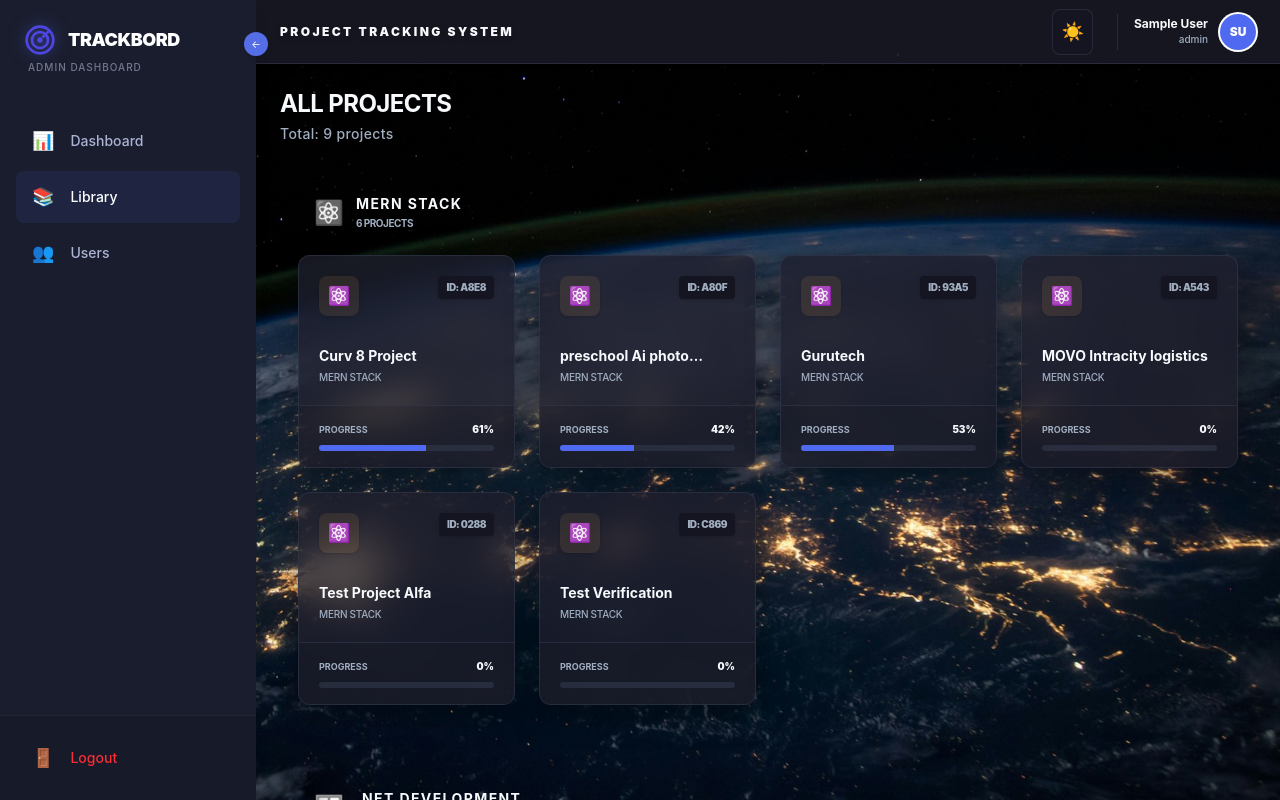
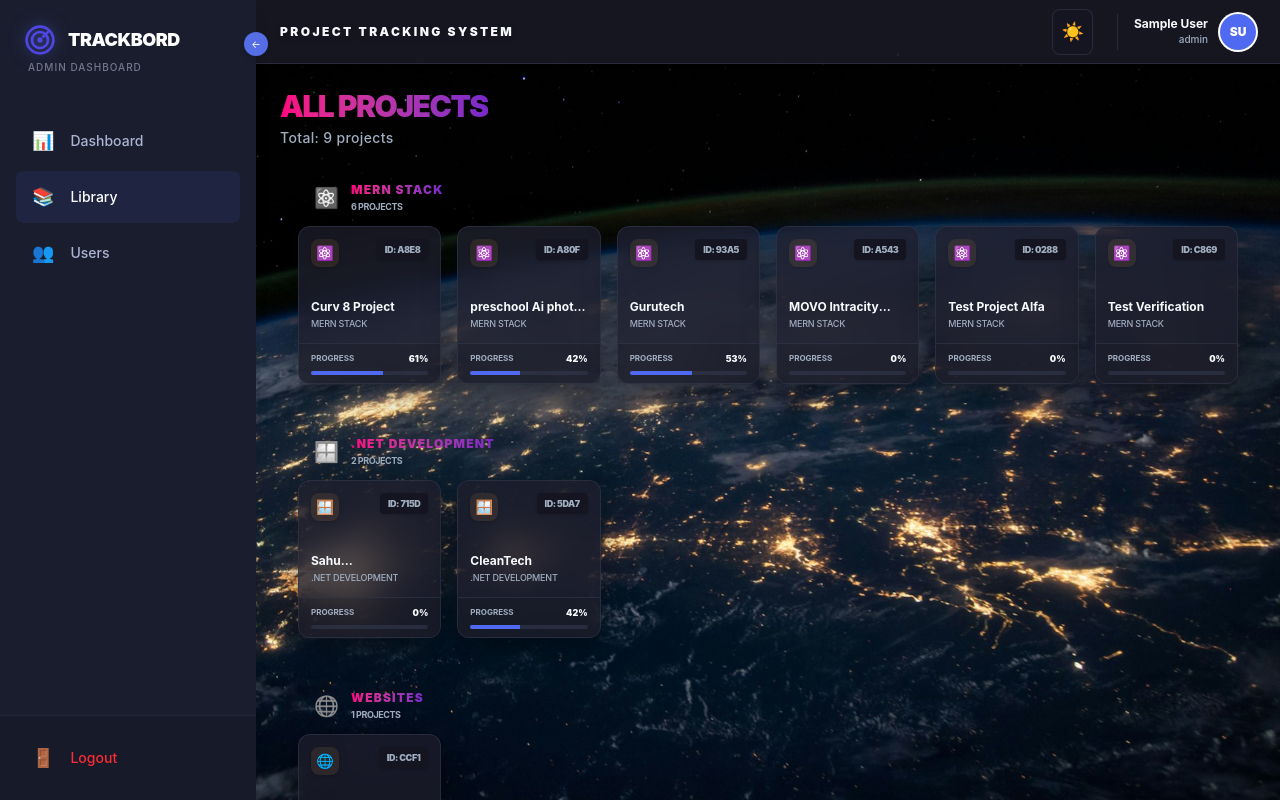
Before and after one commit to Yash-vaidya/project-management-system, a React (Vite) app: page /projects in a window 1280 px wide. Built offline with nearby package versions, Linux system fonts and the light colour scheme; data requests are answered from the project's data file; sample sign-in values are in the browser's storage.

Commit message:
heading color change

```diff
--- a/src/components/MultiTableViewer.jsx
+++ b/src/components/MultiTableViewer.jsx
@@ -174,7 +174,7 @@ function MultiTableViewer({ tablesData, title = "Table", onSave, toggleSidebar,
           <div className="w-20 h-20 bg-[var(--primary-color)]/10 rounded-full flex items-center justify-center text-4xl mb-6">
             {title === "MOM" ? "📝" : "🗓️"}
           </div>
-          <h3 className="text-lg font-bold text-[var(--text-primary)] mb-2">No {title} Data Detected</h3>
+          <h3 className="text-lg font-black bg-gradient-to-r from-[#FF0080] to-[#7928CA] bg-clip-text text-transparent mb-2">No {title} Data Detected</h3>
           <p className="text-sm text-[var(--text-secondary)] max-w-sm mb-8 font-medium">
             Initialize a new data vector to begin tracking {title} parameters for this project node.
           </p>
--- a/src/pages/Projects.jsx
+++ b/src/pages/Projects.jsx
@@ -12,7 +12,7 @@ function Projects({ toggleSidebar, isSidebarCollapsed }) {
   const [editingProject, setEditingProject] = useState(null);
   const { addToast } = useToast();
 
-  const ITEMS_PER_PAGE = 6;
+  const ITEMS_PER_PAGE = 12;
 
   const fetchProjects = () => {
     fetch("http://localhost:5000/projects")
@@ -99,21 +99,21 @@ function Projects({ toggleSidebar, isSidebarCollapsed }) {
   };
 
   const categories = [
-    { id: "mern", name: "MERN Stack", icon: "⚛️" },
-    { id: "dotnet", name: ".NET Development", icon: "🪟" },
-    { id: "website", name: "Websites", icon: "🌐" }
+    { id: "mern", name: "MERN Stack", icon: "⚛️", gradient: "from-[#FF0080] to-[#7928CA]" },
+    { id: "dotnet", name: ".NET Development", icon: "🪟", gradient: "from-[#FF0080] to-[#7928CA]" },
+    { id: "website", name: "Websites", icon: "🌐", gradient: "from-[#FF0080] to-[#7928CA]" }
   ];
 
   return (
     <div className="max-w-[1600px] mx-auto animate-fadeIn">
-      <div className="flex items-center justify-between mb-8">
+      <div className="flex items-center justify-between mb-4">
         <div>
-          <h1 className="text-2xl font-bold text-[var(--text-primary)] tracking-tight uppercase">All Projects</h1>
+          <h1 className="text-3xl font-black bg-gradient-to-r from-[#FF0080] to-[#7928CA] bg-clip-text text-transparent tracking-tighter uppercase">All Projects</h1>
           <p className="text-sm text-[var(--text-secondary)] mt-1 font-medium tracking-wide">Total: {projects.length} projects</p>
         </div>
       </div>
 
-      <div className="flex flex-col gap-12">
+      <div className="flex flex-col gap-4">
           {categories.map((cat) => {
             const catProjects = projects.filter(p => p.type === cat.id).map(p => {
                const metrics = calculateMetrics(p.taskSheet);
@@ -135,20 +135,20 @@ function Projects({ toggleSidebar, isSidebarCollapsed }) {
                 onDrop={(e) => handleDrop(e, cat.id)}
               >
                 {/* Category Header */}
-                <div className="flex items-center justify-between mb-6 px-4">
+                <div className="flex items-center justify-between mb-3 px-4">
                   <div className="flex items-center gap-3">
-                    <span className="text-2xl grayscale group-hover:grayscale-0 transition-all duration-300">{cat.icon}</span>
+                    <span className="text-xl grayscale group-hover:grayscale-0 transition-all duration-300">{cat.icon}</span>
                     <div>
-                      <h2 className="text-sm font-bold text-[var(--text-primary)] uppercase tracking-widest">
+                      <h2 className={`text-xs font-black bg-gradient-to-r ${cat.gradient} bg-clip-text text-transparent uppercase tracking-widest`}>
                         {cat.name}
                       </h2>
-                      <p className="text-[10px] font-bold text-[var(--text-secondary)] uppercase tracking-tighter mt-0.5">{catProjects.length} projects</p>
+                      <p className="text-[9px] font-bold text-[var(--text-secondary)] uppercase tracking-tighter mt-0.5">{catProjects.length} projects</p>
                     </div>
                   </div>
                 </div>
 
                 {/* Project Grid */}
-                <div className="grid grid-cols-1 md:grid-cols-2 xl:grid-cols-4 gap-6">
+                <div className="grid grid-cols-1 md:grid-cols-3 xl:grid-cols-6 gap-4">
                   {paginatedProjects.length > 0 ? (
                     paginatedProjects.map((proj) => (
                       <div
@@ -158,13 +158,13 @@ function Projects({ toggleSidebar, isSidebarCollapsed }) {
                         onDragStart={(e) => e.dataTransfer.setData("projectId", proj.id.toString())}
                         className="card-saas p-0 group cursor-pointer flex flex-col h-full hover:-translate-y-1"
                       >
-                        <div className="p-5 flex-1">
-                           <div className="flex justify-between items-start mb-4">
-                             <div className={`w-10 h-10 rounded-lg flex items-center justify-center text-lg shadow-sm ${proj.progress > 80 ? 'bg-[var(--success)]/10 text-[var(--success)]' : 'bg-[var(--warning)]/10 text-[var(--warning)]'}`}>
+                        <div className="p-3 flex-1">
+                           <div className="flex justify-between items-start mb-2">
+                             <div className={`w-7 h-7 rounded-lg flex items-center justify-center text-sm shadow-sm ${proj.progress > 80 ? 'bg-[var(--success)]/10 text-[var(--success)]' : 'bg-[var(--warning)]/10 text-[var(--warning)]'}`}>
                                {cat.icon}
                              </div>
                              <div className="flex flex-col items-end gap-2">
-                               <span className="text-[10px] font-black text-[var(--text-secondary)] uppercase bg-[var(--bg-color)] px-2 py-1 rounded tracking-tighter shadow-sm">ID: {proj.id}</span>
+                               <span className="text-[9px] font-black text-[var(--text-secondary)] uppercase bg-[var(--bg-color)] px-2 py-1 rounded tracking-tighter shadow-sm">ID: {proj.id}</span>
                                <div className="flex gap-1 opacity-0 group-hover:opacity-100 transition-all">
                                  <button
                                    onClick={(e) => {
@@ -189,16 +189,16 @@ function Projects({ toggleSidebar, isSidebarCollapsed }) {
                                </div>
                              </div>
                            </div>
-                           <h3 className="text-sm font-bold text-[var(--text-primary)] group-hover:text-[var(--primary-color)] transition-colors line-clamp-1">{proj.name}</h3>
-                           <p className="text-[10px] text-[var(--text-secondary)] font-medium mt-1 uppercase tracking-tight">{categories.find(c => c.id === proj.type)?.name || 'MERN Stack'}</p>
+                           <h3 className="text-xs font-bold text-[var(--text-primary)] group-hover:text-[var(--primary-color)] transition-colors line-clamp-1">{proj.name}</h3>
+                           <p className="text-[9px] text-[var(--text-secondary)] font-medium mt-0.5 uppercase tracking-tight">{categories.find(c => c.id === proj.type)?.name || 'MERN Stack'}</p>
                         </div>
 
-                        <div className="px-5 py-4 border-t border-[var(--border-color)] bg-[var(--bg-color)]/20">
-                           <div className="flex justify-between items-center mb-2">
-                             <span className="text-[9px] font-bold text-[var(--text-secondary)] uppercase">Progress</span>
-                             <span className="text-[10px] font-black text-[var(--text-primary)]">{proj.progress}%</span>
+                        <div className="px-3 py-2 border-t border-[var(--border-color)] bg-[var(--bg-color)]/20">
+                           <div className="flex justify-between items-center mb-1.5">
+                             <span className="text-[8px] font-bold text-[var(--text-secondary)] uppercase">Progress</span>
+                             <span className="text-[9px] font-black text-[var(--text-primary)]">{proj.progress}%</span>
                            </div>
-                           <div className="w-full h-1.5 bg-[var(--border-color)] rounded-full overflow-hidden">
+                           <div className="w-full h-1 bg-[var(--border-color)] rounded-full overflow-hidden">
                              <div
                                className={`h-full transition-all duration-1000 ${proj.progress > 80 ? 'bg-[var(--success)]' : 'bg-[var(--primary-color)]'}`}
                                style={{ width: `${proj.progress}%` }}
@@ -242,7 +242,7 @@ function Projects({ toggleSidebar, isSidebarCollapsed }) {
         <div className="fixed inset-0 bg-black/60 backdrop-blur-md z-[9999] flex items-center justify-center p-4 animate-in fade-in duration-200">
           <div className="card-saas p-0 w-full max-w-[400px] overflow-hidden shadow-2xl animate-in zoom-in-95 duration-200">
             <div className="p-6 bg-[var(--bg-color)]/30 border-b border-[var(--border-color)] flex justify-between items-center">
-              <h3 className="text-lg font-bold text-[var(--text-primary)] tracking-tight uppercase">Edit Project</h3>
+              <h3 className="text-lg font-black bg-gradient-to-r from-[#FF0080] to-[#7928CA] bg-clip-text text-transparent tracking-tight uppercase">Edit Project</h3>
               <button onClick={() => setEditingProject(null)} className="text-[var(--text-secondary)] hover:text-[var(--text-primary)] transition-colors">✕</button>
             </div>
 
```
Also changed, not shown: src/components/BookLayout.jsx (+7 -7 lines), src/components/TaskSheetViewer.jsx (+5 -5 lines), 1 other file (tests, documents, lock files or other folders).
